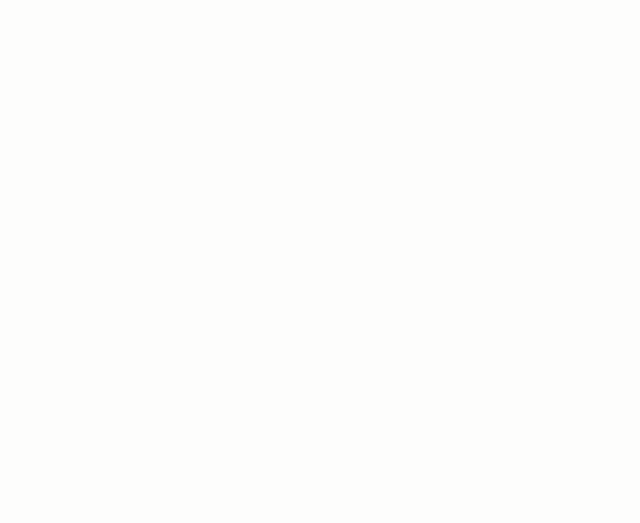
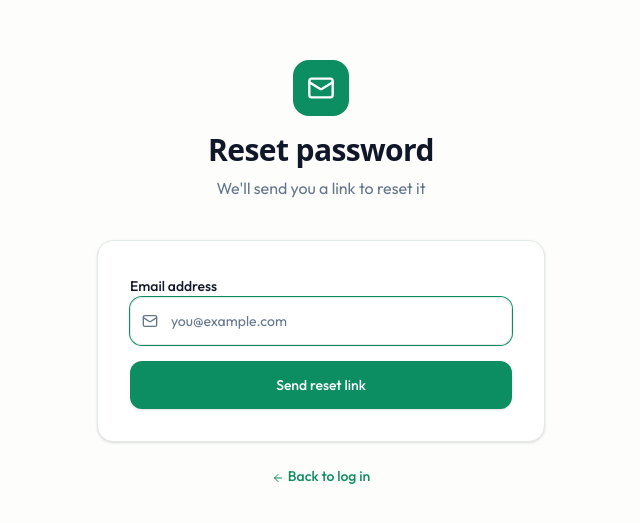
Before and after one commit to e-gors/work-nest-web, a React (Vite) app: page /auth/forgot-password in a window 1280 px wide. Shown: the part 127-650 px from the top of the page, without its empty margins (319-959 px from the left). Built offline with nearby package versions, Linux system fonts and the light colour scheme.

Commit message:
Feature Forgot Password page

```diff
--- a/src/pages/auth/AuthRouter.tsx
+++ b/src/pages/auth/AuthRouter.tsx
@@ -2,6 +2,7 @@
 import AuthLayout from "./AuthLayout";
 import Login from "./login/Login";
 import Register from "./register/Register";
+import ForgotPassword from "./forgot-password/ForgotPassword";
 
 export default function AuthRouter() {
   return (
@@ -9,6 +10,7 @@
       <Route element={<AuthLayout />}>
         <Route path="login" element={<Login />} />
         <Route path="register" element={<Register />} />
+        <Route path="forgot-password" element={<ForgotPassword />} />
       </Route>
     </Routes>
   );
--- /dev/null
+++ b/src/pages/auth/forgot-password/ForgotPassword.tsx
@@ -0,0 +1,120 @@
+import React, { useState } from "react";
+import { Link } from "react-router-dom";
+import { Mail, ArrowLeft, Loader2 } from "lucide-react";
+
+import Label from "@/components/ui/Label";
+import CustomInput from "@/components/ui/CustomInput";
+import CustomButton from "@/components/ui/CustomButton";
+
+export default function ForgotPassword() {
+  const [email, setEmail] = useState("");
+  const [loading, setLoading] = useState(false);
+  const [sent, setSent] = useState(false);
+
+  const handleSubmit = async (e: React.FormEvent<HTMLFormElement>) => {
+    e.preventDefault();
+
+    setLoading(true);
+
+    try {
+      // TODO: Replace this with your actual password reset API call.
+      console.log("Sending password reset link to:", email);
+
+      setSent(true);
+    } catch (error) {
+      console.error("Error occurred while sending password reset link:", error);
+    } finally {
+      setLoading(false);
+    }
+  };
+
+  return (
+    <div className="min-h-screen flex items-center justify-center bg-background px-4">
+      <div className="w-full max-w-md">
+        {/* Header */}
+        <div className="text-center mb-10">
+          <div className="inline-flex items-center justify-center w-14 h-14 rounded-2xl bg-primary mb-4">
+            <Mail
+              className="w-7 h-7 text-primary-foreground"
+              aria-hidden="true"
+            />
+          </div>
+
+          <h1 className="text-3xl font-bold tracking-tight text-foreground">
+            Reset password
+          </h1>
+
+          <p className="text-muted-foreground mt-2">
+            We'll send you a link to reset it
+          </p>
+        </div>
+
+        {/* Form */}
+        <div className="bg-card rounded-2xl shadow-sm border border-border p-8">
+          {sent ? (
+            <p className="text-sm text-foreground text-center">
+              If an account exists with that email, you'll receive a password
+              reset link shortly.
+            </p>
+          ) : (
+            <form onSubmit={handleSubmit} className="space-y-4">
+              <div className="space-y-2">
+                <Label htmlFor="email">Email address</Label>
+
+                <div className="relative">
+                  <Mail
+                    className="absolute left-3 top-1/2 -translate-y-1/2 w-4 h-4 text-muted-foreground"
+                    aria-hidden="true"
+                  />
+
+                  <CustomInput
+                    id="email"
+                    type="email"
+                    autoComplete="email"
+                    autoFocus
+                    placeholder="you@example.com"
+                    value={email}
+                    onChange={(e: React.ChangeEvent<HTMLInputElement>) =>
+                      setEmail(e.target.value)
+                    }
+                    className="pl-10 h-12"
+                    required
+                    disabled={loading}
+                  />
+                </div>
+              </div>
+
+              <CustomButton
+                variant="default"
+                size="lg"
+                type="submit"
+                className="w-full h-12 font-medium"
+                disabled={loading}
+              >
+                {loading ? (
+                  <>
+                    <Loader2 className="w-4 h-4 mr-2 animate-spin" />
+                    Sending...
+                  </>
+                ) : (
+                  "Send reset link"
+                )}
+              </CustomButton>
+            </form>
+          )}
+        </div>
+
+        {/* Footer */}
+        <p className="text-center text-sm text-muted-foreground mt-6">
+          <Link
+            to="/auth/login"
+            className="text-primary font-medium hover:underline"
+          >
+            <ArrowLeft className="w-3 h-3 inline mr-1" />
+            Back to log in
+          </Link>
+        </p>
+      </div>
+    </div>
+  );
+}
```
